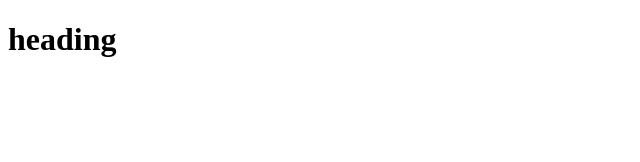
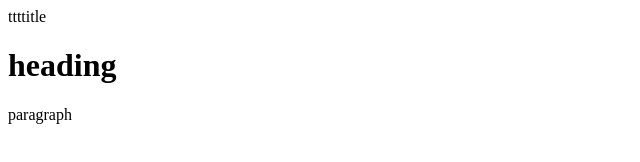
Before and after one commit to snfhnl/demo, a plain HTML site: page docs/index.html in a window 1280 px wide. Shown: the whole page, without its empty margins (0-640 px from the left). Drawn offline with Linux system fonts and the light colour scheme.

Commit message:
update index
second commit

```diff
--- a/docs/index.html
+++ b/docs/index.html
@@ -1,6 +1,14 @@
 <!doctype html>
+
 <html>
-<body>
+
+    <head>ttttitle</head>
+
+    <body>
+
     <h1>heading</h1>
-</body>
+    <p>paragraph</p>
+
+    </body>
+
  </html>
```
